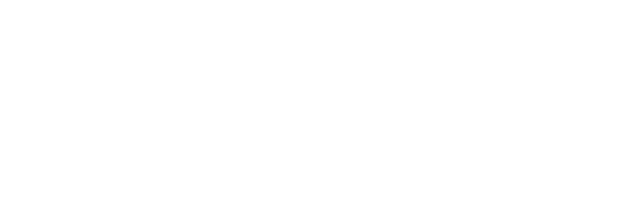
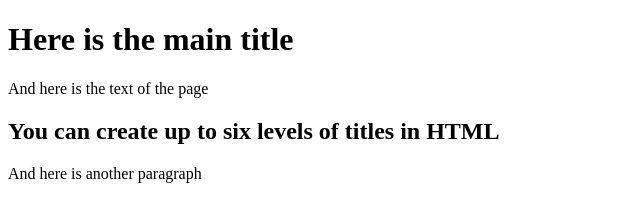
Before and after one commit to Cedric979/helloWorld, a plain HTML site: page index.html in a window 1280 px wide. Shown: the whole page, without its empty margins (0-640 px from the left). Drawn offline with Linux system fonts and the light colour scheme.

Commit message:
Modifying all the code and updating the title.

```diff
--- a/index.html
+++ b/index.html
@@ -1,16 +1,15 @@
 <!DOCTYPE html>
-<html lang="en">
-  <head>
-    <meta charset="utf-8" />
-    <meta http-equiv="x-ua-compatible" content="ie=edge" />
-    <meta name="viewport" content="width=device-width, initial-scale=1" />
+<html>
+<head>
+<link rel="stylesheet" href="style.css"/>
+<title> Now i am changing the title of my HTML </title>
+<meta charset = "UTF-8">
+</head>
 
-    <title></NEWtitle>
-    <link rel="stylesheet" href="css/main.css" />
-    <link rel="icon" href="images/favicon.png" />
-  </head>
-
-  <body>
-    <script src="js/scripts.js"></script>
-  </body>
+<body>
+<h1> Here is the main title </h1>
+<p> And here is the text of the page </p>
+<h2> You can create up to six levels of titles in HTML </h2>
+<p> And here is another paragraph </p>
+</body>
 </html>
```
